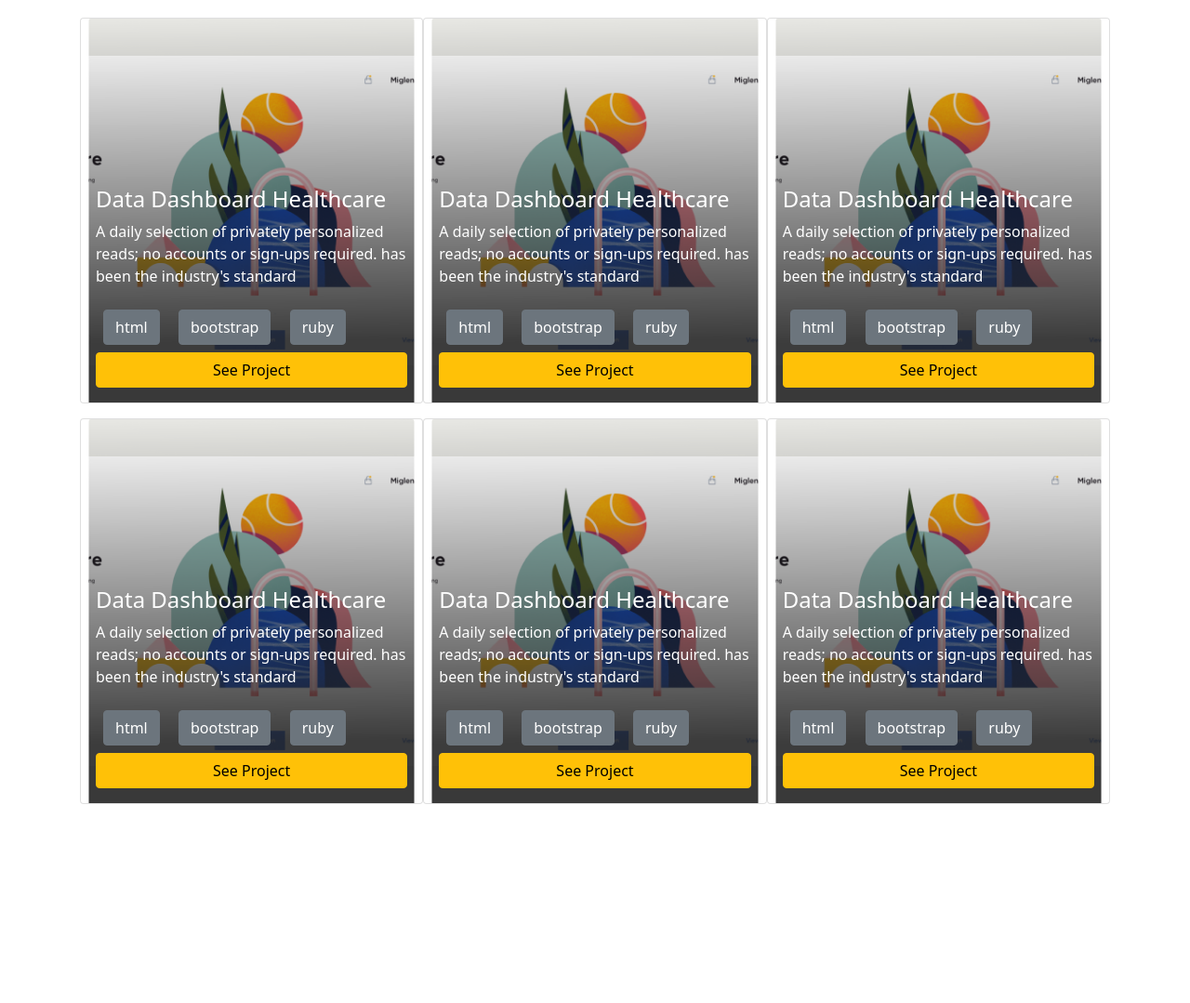
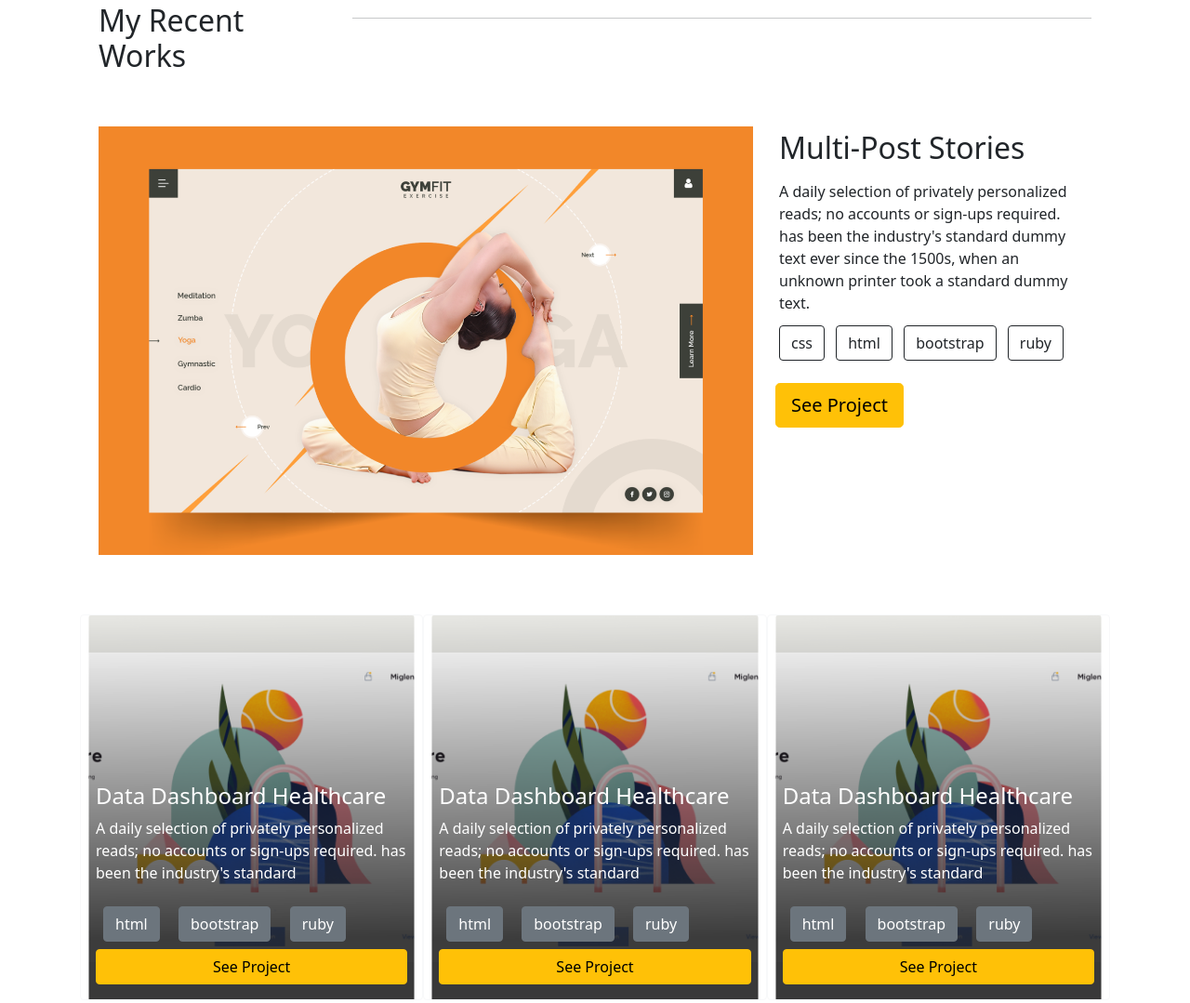
Before and after one commit to indigodavid/bootstrap-portfolio, a plain HTML site: page index.html in a window 1280 px wide. Shown: the part 776-1855 px from the top of the page at 93% size. Before the commit the page ends 1689 px from the top, so only its background shows below. Drawn offline with nearby package versions, Linux system fonts and the light colour scheme.

Commit message:
Add work header and main project

```diff
--- a/index.html
+++ b/index.html
@@ -29,7 +29,7 @@
   </div>
 
   <div class="container-fluid row bg-dark mx-0 px-0 align-items-center">
-    <div class="col-sm-2">
+    <div class="col-md-2">
       <ul>
         <li class="my-2" ><a href="#"><img src="./images/github.svg" alt="Github"></a></li>
         <li class="my-2" ><a href="#"><img src="./images/linked-in.svg" alt="Linkedin"></a></li>
@@ -38,25 +38,50 @@
         <li class="my-2" ><a href="#"><img src="./images/m.svg" alt="Medium"></a></li>
       </ul>
     </div>
-    <div class="col-sm-5 text-white">
+    <div class="col-md-5 text-white">
       <h1 class="display-1 text-warning mb-3">Hey There. <br>
         I'm Alex</h1>
         <h2 class="mb-3">I'm a Software Developer</h2>
         <p>I can help you build a product , feature or website Look through some of my work and experience! If you like what you see and have a project you need coded,
           don't hestiate to contact me.</p>
     </div>
-    <div class="col-sm-5">
+    <div class="col-md-5">
       <img src="./images/desktop-header.png" alt="Image Decoration" class="img-fluid float-end">
     </div>
 
   </div>
   <!-- Recent Works -->
+  <div class="container row mx-auto my-5">
+    <div class="col-md-3">
+      <h2>My Recent Works</h2>
+    </div>
+    <div class="col-md-9">
+      <hr>
+    </div>
+  </div>
 
   <!-- Featured Project -->
 
+  <div class="container row mx-auto my-5">
+    <div class="col-md-8">
+      <img src="images/featured-project.png" class="img-fluid" alt="Main project image">
+    </div>
+    <div class="col-md-4">
+      <h2 class="m-1 mb-3">Multi-Post Stories</h2>
+      <p class="m-1">A daily selection of privately personalized reads; no accounts or sign-ups required. has been the industry's standard dummy text ever since the 1500s, when an unknown printer took a standard dummy text.</p>
+      <div class="align-self-start mb-3">
+        <span class="btn btn-outline-dark my-2 m-1">css</span>
+        <span class="btn btn-outline-dark my-2 m-1">html</span>
+        <span class="btn btn-outline-dark my-2 m-1">bootstrap</span>
+        <span class="btn btn-outline-dark my-2 m-1">ruby</span>
+      </div>
+      <button type="button" class="btn btn-warning btn-lg">See Project</button>
+    </div>
+  </div>
+
   <!-- Project Cards -->
   <div class="container row mx-auto gx-3 gy-3 my-5">
-    <div class="card col-sm-4 d-flex align-content-end">
+    <div class="card border-light col-md-4 d-flex align-content-end">
       <img src="./images/placeholder2.png" alt="" class="card-img-top">
       <div class="card-img-overlay d-flex justify-content-end flex-column text-white">
         <h4 class="card-title">Data Dashboard Healthcare</h4>
@@ -71,7 +96,7 @@
         </div>
       </div>
     </div>
-    <div class="card col-sm-4 d-flex align-content-end">
+    <div class="card border-light col-md-4 d-flex align-content-end">
       <img src="./images/placeholder2.png" alt="" class="card-img-top">
       <div class="card-img-overlay d-flex justify-content-end flex-column text-white">
         <h4 class="card-title">Data Dashboard Healthcare</h4>
@@ -86,7 +111,7 @@
         </div>
       </div>
     </div>
-    <div class="card col-sm-4 d-flex align-content-end">
+    <div class="card border-light col-md-4 d-flex align-content-end">
       <img src="./images/placeholder2.png" alt="" class="card-img-top">
       <div class="card-img-overlay d-flex justify-content-end flex-column text-white">
         <h4 class="card-title">Data Dashboard Healthcare</h4>
@@ -101,7 +126,7 @@
         </div>
       </div>
     </div>
-    <div class="card col-sm-4 d-flex align-content-end">
+    <div class="card border-light col-md-4 d-flex align-content-end">
       <img src="./images/placeholder2.png" alt="" class="card-img-top">
       <div class="card-img-overlay d-flex justify-content-end flex-column text-white">
         <h4 class="card-title">Data Dashboard Healthcare</h4>
@@ -116,7 +141,7 @@
         </div>
       </div>
     </div>
-    <div class="card col-sm-4 d-flex align-content-end">
+    <div class="card border-light col-md-4 d-flex align-content-end">
       <img src="./images/placeholder2.png" alt="" class="card-img-top">
       <div class="card-img-overlay d-flex justify-content-end flex-column text-white">
         <h4 class="card-title">Data Dashboard Healthcare</h4>
@@ -131,7 +156,7 @@
         </div>
       </div>
     </div>
-    <div class="card col-sm-4 d-flex align-content-end">
+    <div class="card border-light col-md-4 d-flex align-content-end">
       <img src="./images/placeholder2.png" alt="" class="card-img-top">
       <div class="card-img-overlay d-flex justify-content-end flex-column text-white">
         <h4 class="card-title">Data Dashboard Healthcare</h4>
```
